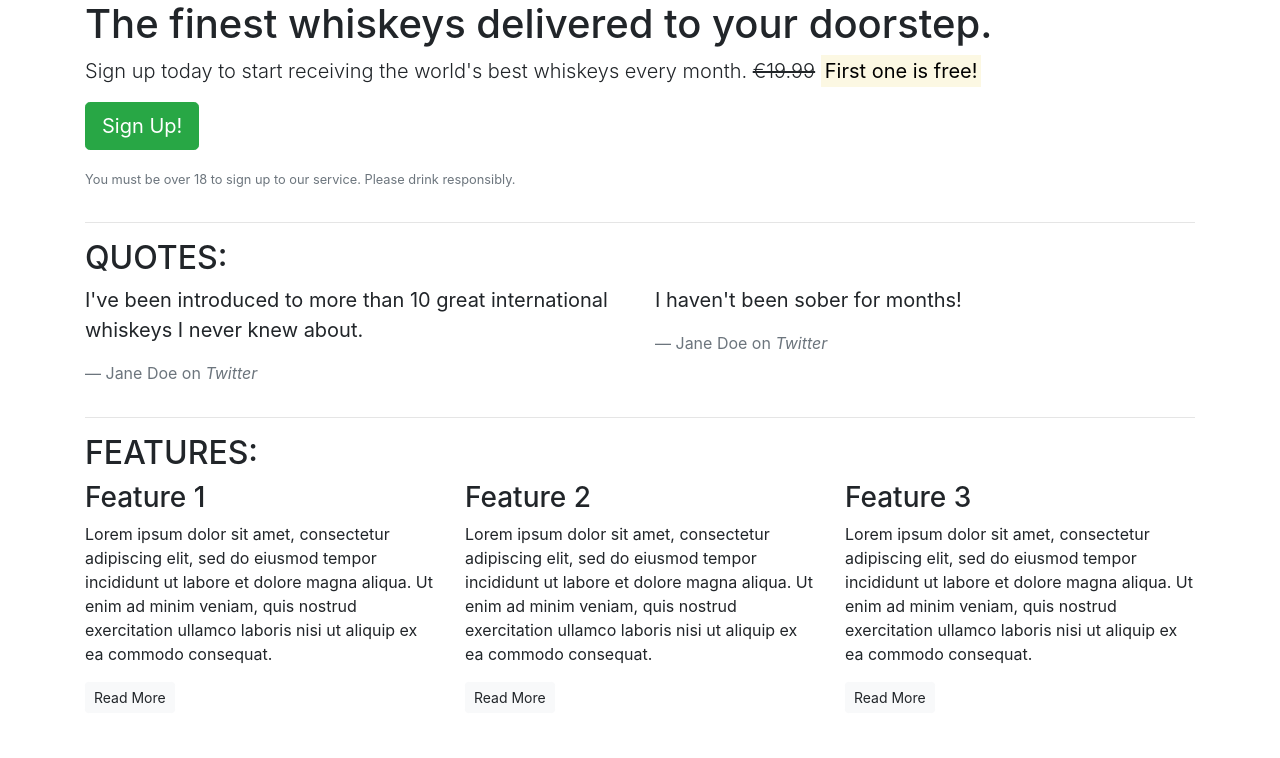
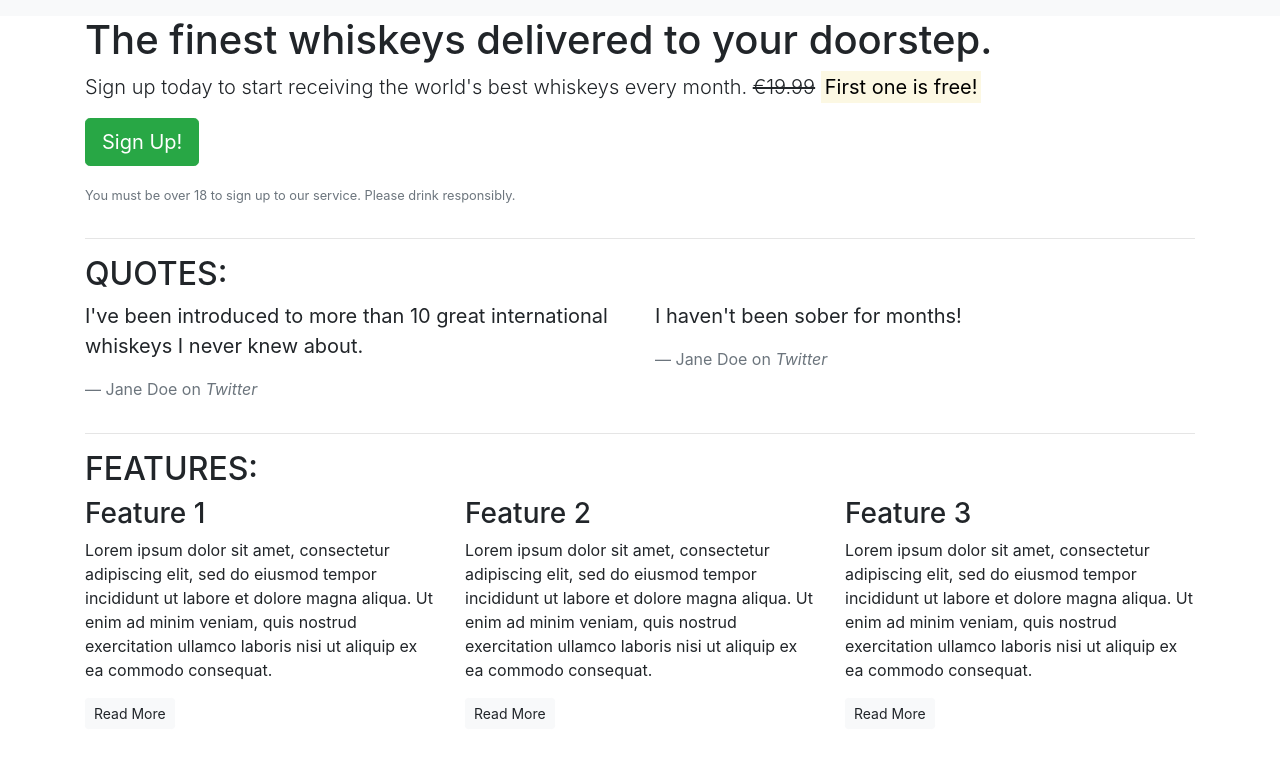
Before and after one commit to AlaYousef/cli, a plain HTML site: page index.html in a window 1280 px wide. Drawn offline with nearby package versions, Linux system fonts and the light colour scheme.

Commit message:
add nav elements with bootsrap classes

```diff
--- a/index.html
+++ b/index.html
@@ -9,6 +9,9 @@
 </head>
 
 <body>
+    <nav class="navbar navbar-light bg-light navbar-expand-sm">
+
+    </nav>
     <article class="container">
         <!-- Callout -->
         <div class="row">
```
